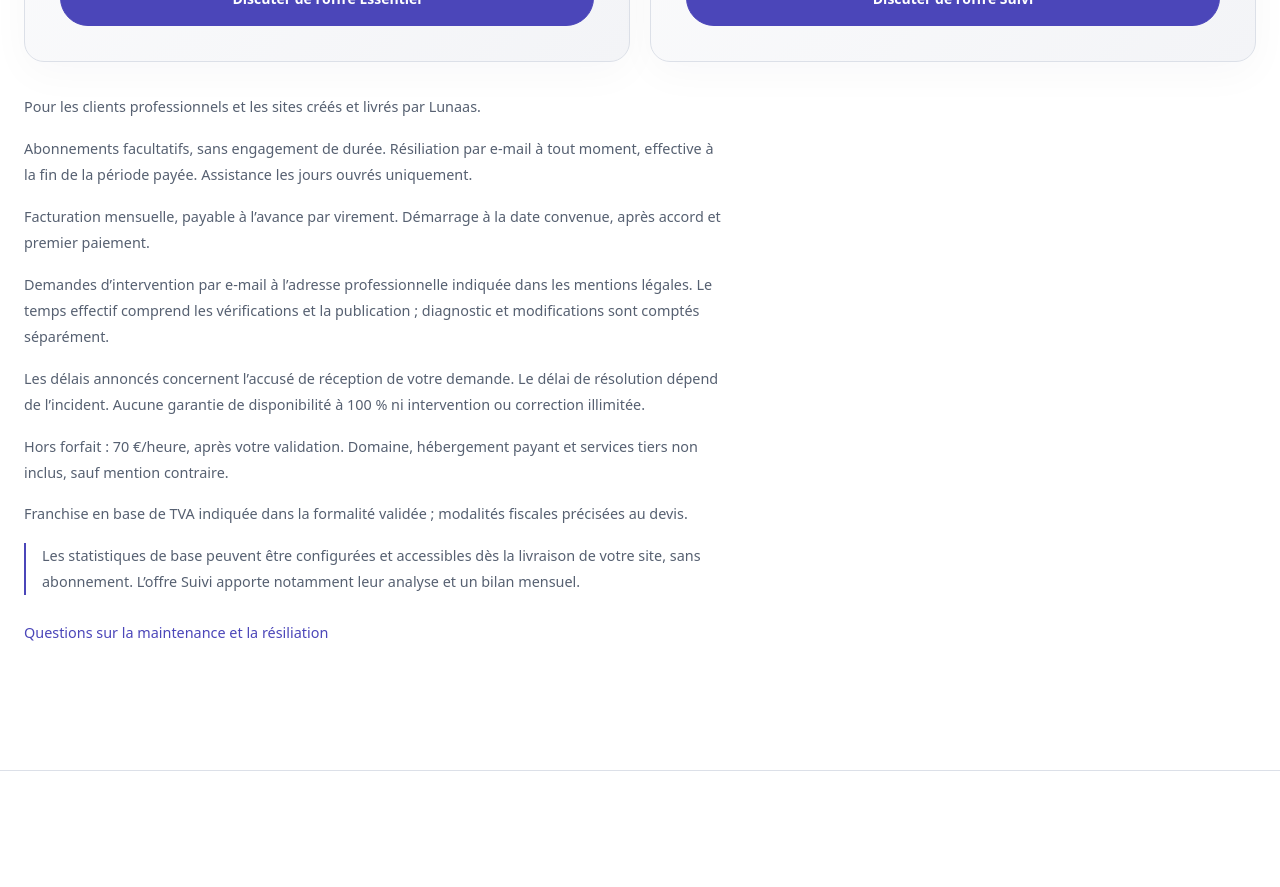
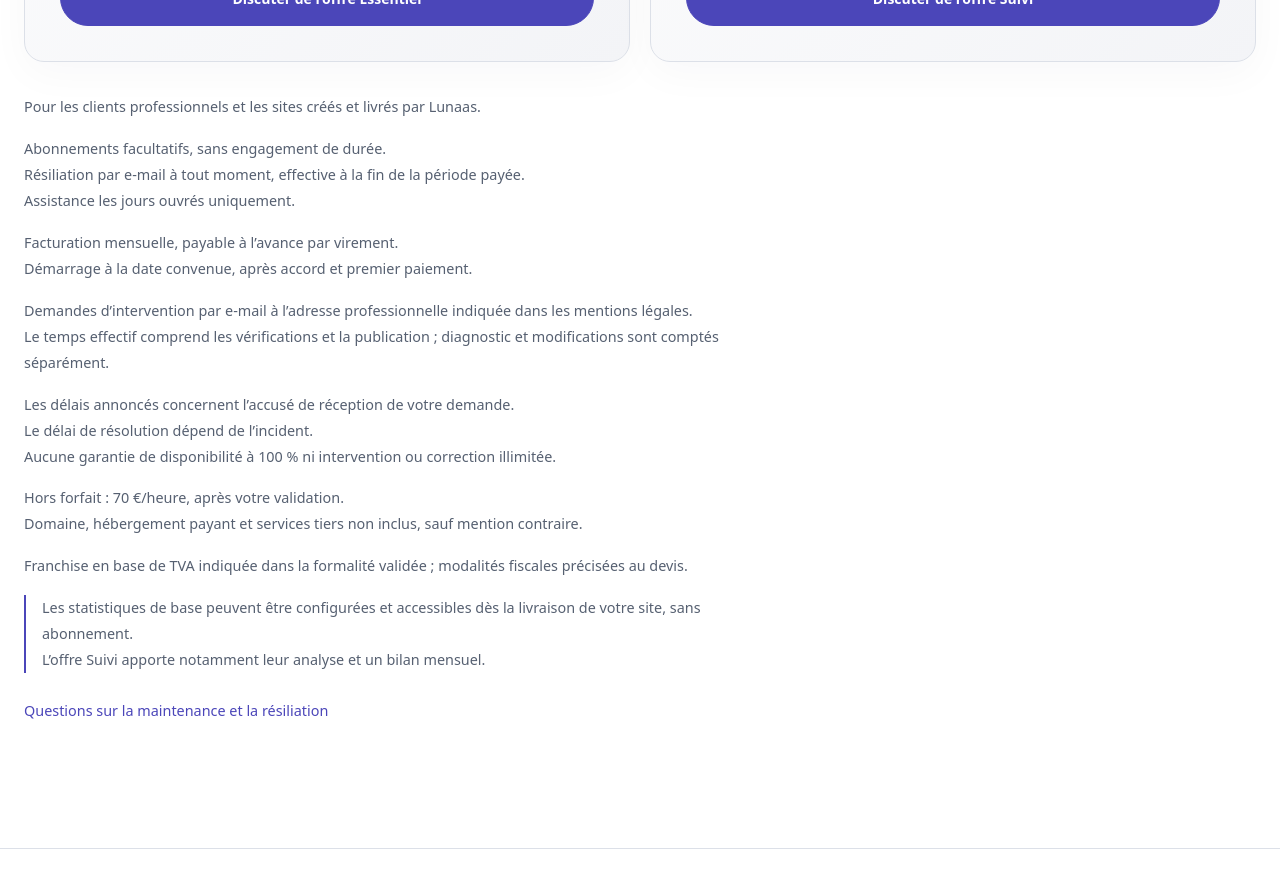
Before and after one commit to GARNIER-Emmanuel/Lunaas, an Angular app: page / in a window 1280 px wide. Shown: the part 3860-4747 px from the top of the page. Built offline with nearby package versions, Linux system fonts and the light colour scheme; a web font is replaced by a local one.

Commit message:
style: separate homepage explanatory sentences

```diff
--- /dev/null
+++ b/src/app/shared/pipes/sentence-lines.ts
@@ -0,0 +1,8 @@
+import { Pipe, PipeTransform } from '@angular/core';
+
+@Pipe({ name: 'sentenceLines' })
+export class SentenceLines implements PipeTransform {
+  transform(text: string): string {
+    return text.replace(/\. +/g, '.\n');
+  }
+}
--- a/src/app/views/homepage/faq/faq.css
+++ b/src/app/views/homepage/faq/faq.css
@@ -57,6 +57,7 @@ summary:focus-visible {
   outline-offset: 4px;
 }
 details p {
+  white-space: pre-line;
   padding-block: 0 1.5rem;
   padding-right: 2.5rem;
   color: var(--color-muted);
--- a/src/app/views/homepage/faq/faq.html
+++ b/src/app/views/homepage/faq/faq.html
@@ -16,7 +16,7 @@
             <span>{{ item.question }}</span
             ><span class="faq-toggle" aria-hidden="true"></span>
           </summary>
-          <p>{{ item.answer }}</p>
+          <p>{{ item.answer | sentenceLines }}</p>
         </details>
       }
     </div>
--- a/src/app/views/homepage/faq/faq.ts
+++ b/src/app/views/homepage/faq/faq.ts
@@ -1,7 +1,9 @@
 import { ChangeDetectionStrategy, Component } from '@angular/core';
 import { FAQ_DATA } from '../../../shared/data';
+import { SentenceLines } from '../../../shared/pipes/sentence-lines';
 @Component({
   selector: 'app-faq',
+  imports: [SentenceLines],
   changeDetection: ChangeDetectionStrategy.OnPush,
   templateUrl: './faq.html',
   styleUrl: './faq.css',
--- a/src/app/views/homepage/maintenance/maintenance.css
+++ b/src/app/views/homepage/maintenance/maintenance.css
@@ -119,6 +119,9 @@ li > span:first-child {
   font-size: 0.9rem;
   line-height: 1.8;
 }
+.maintenance-terms p {
+  white-space: pre-line;
+}
 
 .statistics-note {
   border-left: 2px solid var(--color-accent);
--- a/src/app/views/homepage/maintenance/maintenance.html
+++ b/src/app/views/homepage/maintenance/maintenance.html
@@ -6,7 +6,7 @@
     </h2>
     <p class="section-description" data-motion>
       Deux abonnements facultatifs pour surveiller votre site et, selon vos besoins, actualiser
-      ses contenus. Sans engagement de durée.
+      ses contenus.<br />Sans engagement de durée.
     </p>
 
     <div class="maintenance-grid">
@@ -52,14 +52,14 @@
     </div>
 
     <div class="maintenance-terms" aria-label="Conditions des abonnements">
-      <p>{{ terms.eligibility }}</p>
-      <p>{{ terms.cancellation }}</p>
-      <p>{{ terms.payment }}</p>
-      <p>{{ terms.support }}</p>
-      <p>{{ terms.response }}</p>
-      <p>{{ terms.extraCosts }}</p>
-      <p>{{ business.pricingTaxNote }}</p>
-      <p class="statistics-note">{{ terms.statistics }}</p>
+      <p>{{ terms.eligibility | sentenceLines }}</p>
+      <p>{{ terms.cancellation | sentenceLines }}</p>
+      <p>{{ terms.payment | sentenceLines }}</p>
+      <p>{{ terms.support | sentenceLines }}</p>
+      <p>{{ terms.response | sentenceLines }}</p>
+      <p>{{ terms.extraCosts | sentenceLines }}</p>
+      <p>{{ business.pricingTaxNote | sentenceLines }}</p>
+      <p class="statistics-note">{{ terms.statistics | sentenceLines }}</p>
       <a href="#maintenance-faq" class="text-link">Questions sur la maintenance et la résiliation</a>
     </div>
   </div>
--- a/src/app/views/homepage/maintenance/maintenance.ts
+++ b/src/app/views/homepage/maintenance/maintenance.ts
@@ -1,9 +1,11 @@
 import { ChangeDetectionStrategy, Component, output } from '@angular/core';
 import { LEGAL_BUSINESS_DATA, MAINTENANCE_PLAN_DATA, MAINTENANCE_TERMS_DATA } from '../../../shared/data';
 import { MaintenancePlanId } from '../../../shared/interfaces';
+import { SentenceLines } from '../../../shared/pipes/sentence-lines';
 
 @Component({
   selector: 'app-maintenance',
+  imports: [SentenceLines],
   changeDetection: ChangeDetectionStrategy.OnPush,
   templateUrl: './maintenance.html',
   styleUrl: './maintenance.css',
```
